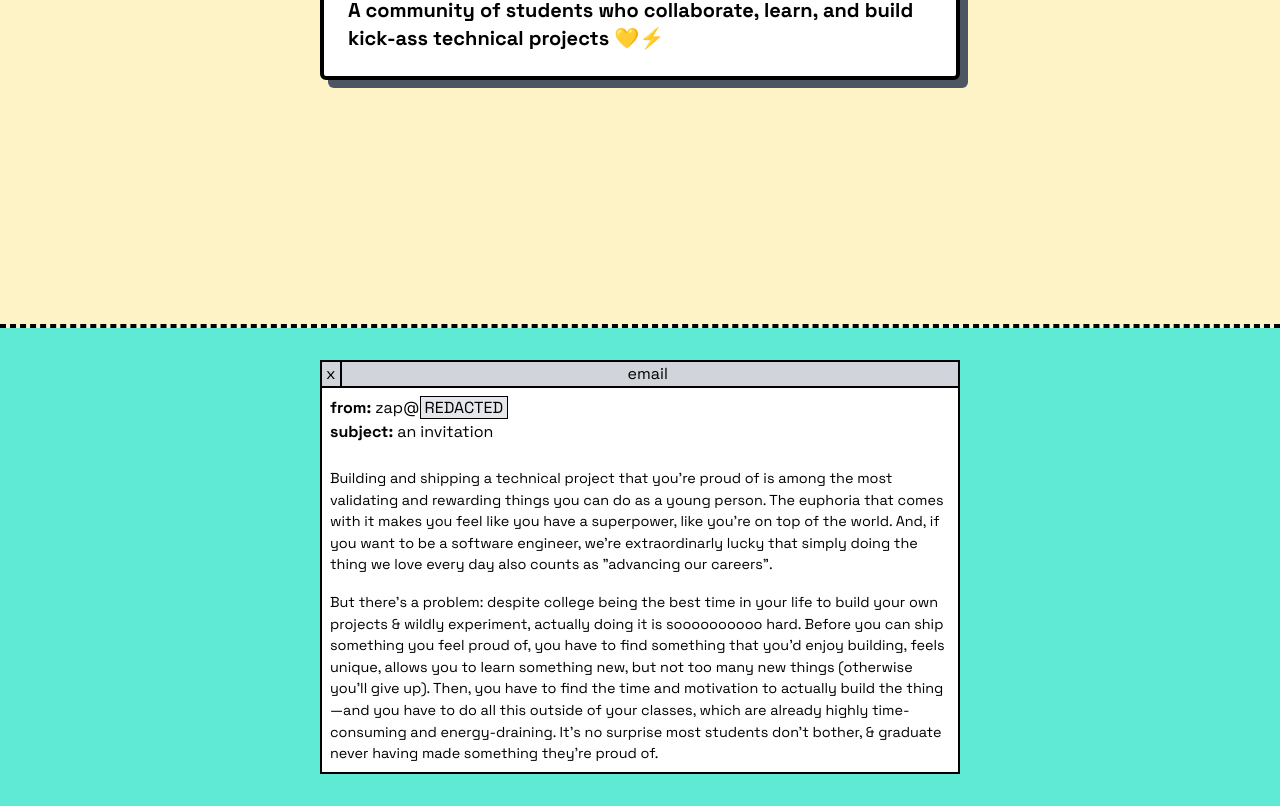
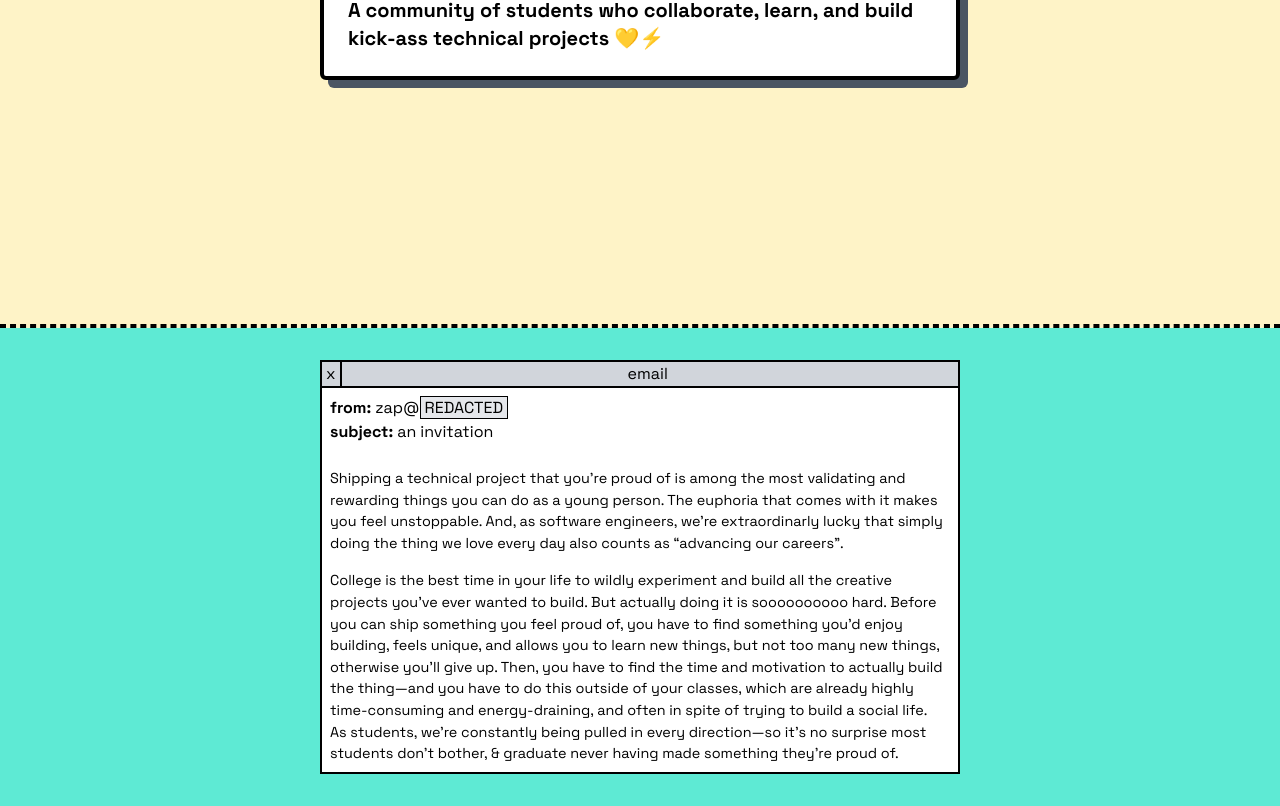
Before and after one commit to purduehackers/site, a Next.js app: page / in a window 1280 px wide. Shown: the part 476-1282 px from the top of the page. Built offline with nearby package versions, Linux system fonts and the light colour scheme.

Commit message:
Edit email copy

```diff
--- a/components/email.tsx
+++ b/components/email.tsx
@@ -24,25 +24,25 @@ const Email = () => (
         <br />
         <div className="flex flex-col gap-y-4 text-mxs">
           <p>
-            Building and shipping a technical project that you’re proud of is
-            among the most validating and rewarding things you can do as a young
-            person. The euphoria that comes with it makes you feel like you have
-            a superpower, like you’re on top of the world. And, if you want to
-            be a software engineer, we’re extraordinarly lucky that simply doing
-            the thing we love every day also counts as "advancing our careers".
+            Shipping a technical project that you’re proud of is among the most
+            validating and rewarding things you can do as a young person. The
+            euphoria that comes with it makes you feel unstoppable. And, as
+            software engineers, we’re extraordinarly lucky that simply doing the
+            thing we love every day also counts as “advancing our careers”.
           </p>
           <p>
-            But there’s a problem: despite college being the best time in your
-            life to build your own projects & wildly experiment, actually doing
-            it is soooooooooo hard. Before you can ship something you feel proud
-            of, you have to find something that you’d enjoy building, feels
-            unique, allows you to learn something new, but not too many new
-            things (otherwise you’ll give up). Then, you have to find the time
-            and motivation to actually build the thing—and you have to do all
-            this outside of your classes, which are already highly
-            time-consuming and energy-draining. It’s no surprise most students
-            don’t bother, & graduate never having made something they’re proud
-            of.
+            College is the best time in your life to wildly experiment and build
+            all the creative projects you’ve ever wanted to build. But actually
+            doing it is soooooooooo hard. Before you can ship something you feel
+            proud of, you have to find something you’d enjoy building, feels
+            unique, and allows you to learn new things, but not too many new
+            things, otherwise you’ll give up. Then, you have to find the time
+            and motivation to actually build the thing—and you have to do this
+            outside of your classes, which are already highly time-consuming and
+            energy-draining, and often in spite of trying to build a social
+            life. As students, we’re constantly being pulled in every
+            direction—so it’s no surprise most students don’t bother, & graduate
+            never having made something they’re proud of.
           </p>
           <p>
             If only there were a community full of friendly, weird, creative, &
@@ -50,15 +50,14 @@ const Email = () => (
             you carve out real time in your schedule to do it. A community where
             you could finally find <span className="italic">your people</span>,
             who you connect with on a deep level. Who make you feel loved,
-            valued, and seen for who you are. Who you create ✨ magic with.
+            valued, and seen for who you are, and who invite you to make magic
+            with them.
           </p>
           <p>I mean, that would be life-changing, wouldn’t it?</p>
         </div>
         <br />
         <p>Regards,</p>
-        <p>
-          <span className="border border-black px-1 bg-gray-200">REDACTED</span>
-        </p>
+        <p>💛⚡️ The Purdue Hackers community</p>
       </div>
     </div>
   </div>
```
